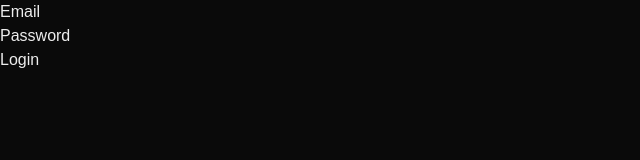
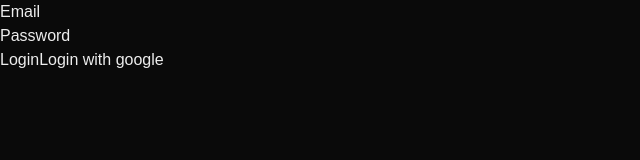
Before and after one commit to martybuidev/marty-next-app, a Next.js app: page /login in a window 1280 px wide. Shown: the top 160 px of the page, without its empty margins (0-640 px from the left). Built offline with nearby package versions, Linux system fonts and the light colour scheme.

Commit message:
feat: implement OAuth with google

```diff
--- a/src/auth.ts
+++ b/src/auth.ts
@@ -1,9 +1,11 @@
 import { decodeJwt } from 'jose';
 import NextAuth from 'next-auth';
 import Credentials from 'next-auth/providers/credentials';
+import Google from 'next-auth/providers/google';
 
+import { loginSchema, TAuthResponse } from './modules/auth/auth.schema';
+import { authEnv } from './shared/config/auth.env';
 import { serverEnv } from './shared/config/server.env';
-import { loginSchema, TAuthResponse } from './modules/auth/auth.schema';
 
 const authFetchOptions = {
   method: 'POST',
@@ -16,12 +18,11 @@ async function login(email: string, password: string) {
     body: JSON.stringify({ email, password }),
     ...authFetchOptions,
   });
+  const body = await res.json();
 
   if (!res.ok) {
     return null;
   }
-
-  const body = await res.json();
 
   return body.data as TAuthResponse;
 }
@@ -49,6 +50,10 @@ async function logout(refreshToKen: string) {
 
 export const { handlers, signIn, signOut, auth } = NextAuth({
   providers: [
+    Google({
+      clientId: authEnv.clientId,
+      clientSecret: authEnv.clientSecret,
+    }),
     Credentials({
       credentials: {
         email: { label: 'Email', type: 'email' },
--- a/src/features/auth/components/form.tsx
+++ b/src/features/auth/components/form.tsx
@@ -22,6 +22,7 @@ export function Form() {
       password,
     });
   });
+
   return (
     <form onSubmit={onSubmit}>
       <div>
@@ -35,6 +36,9 @@ export function Form() {
         {errors.password?.message}
       </div>
       <button type="submit">Login</button>
+      <button type="button" onClick={()=>signIn('google', { redirectTo: '/' })}>
+        Login with google
+      </button>
     </form>
   );
 }
--- /dev/null
+++ b/src/shared/config/auth.env.ts
@@ -0,0 +1,11 @@
+import z from "zod"
+
+export const authSchema = z.object({
+    clientId: z.string().min(1),
+    clientSecret: z.string().min(1),
+})
+
+export const authEnv = authSchema.parse({
+    clientId: process.env.AUTH_GOOGLE_ID,
+    clientSecret: process.env.AUTH_GOOGLE_SECRET,
+})
```
Also changed, not shown: src/app/api/auth/[...nextauth]/route.ts (line endings or trailing spaces), src/shared/config/server.env.ts (line endings or trailing spaces), 1 other file (tests, documents, lock files or other folders).
